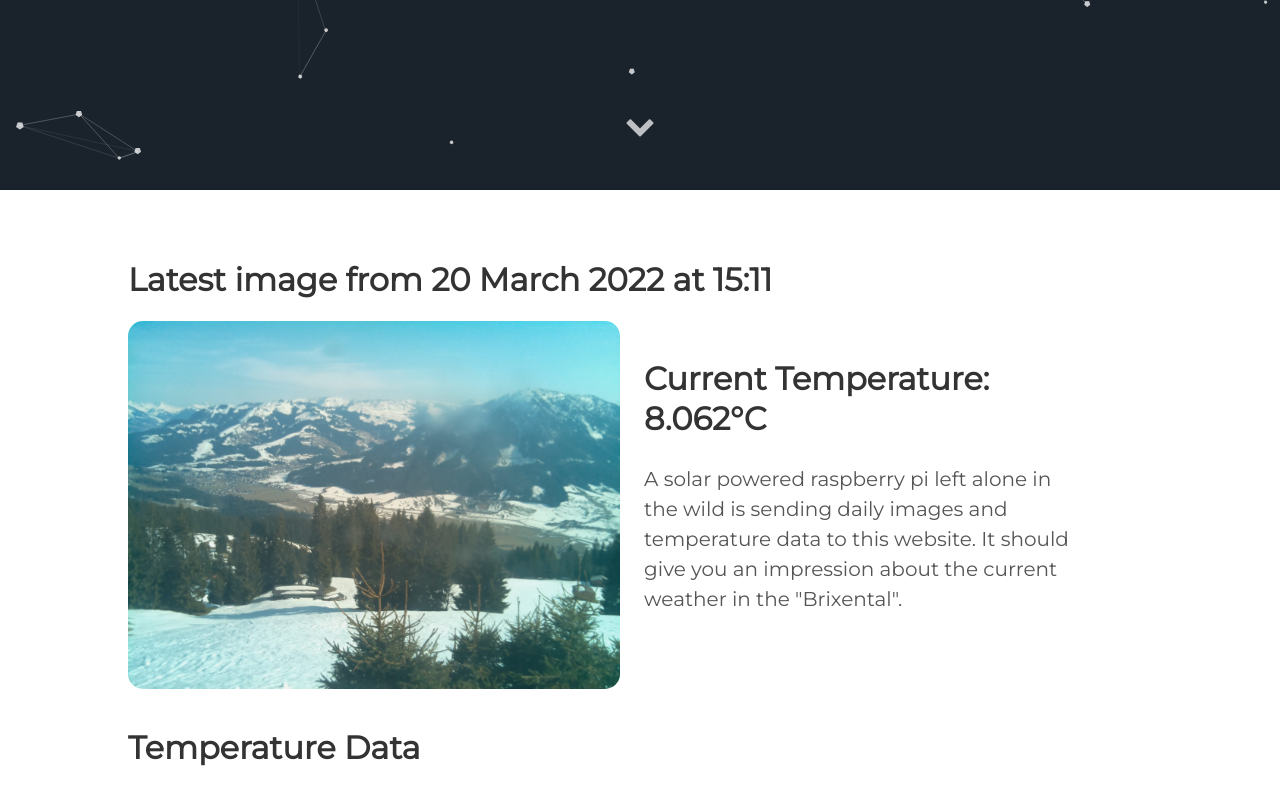
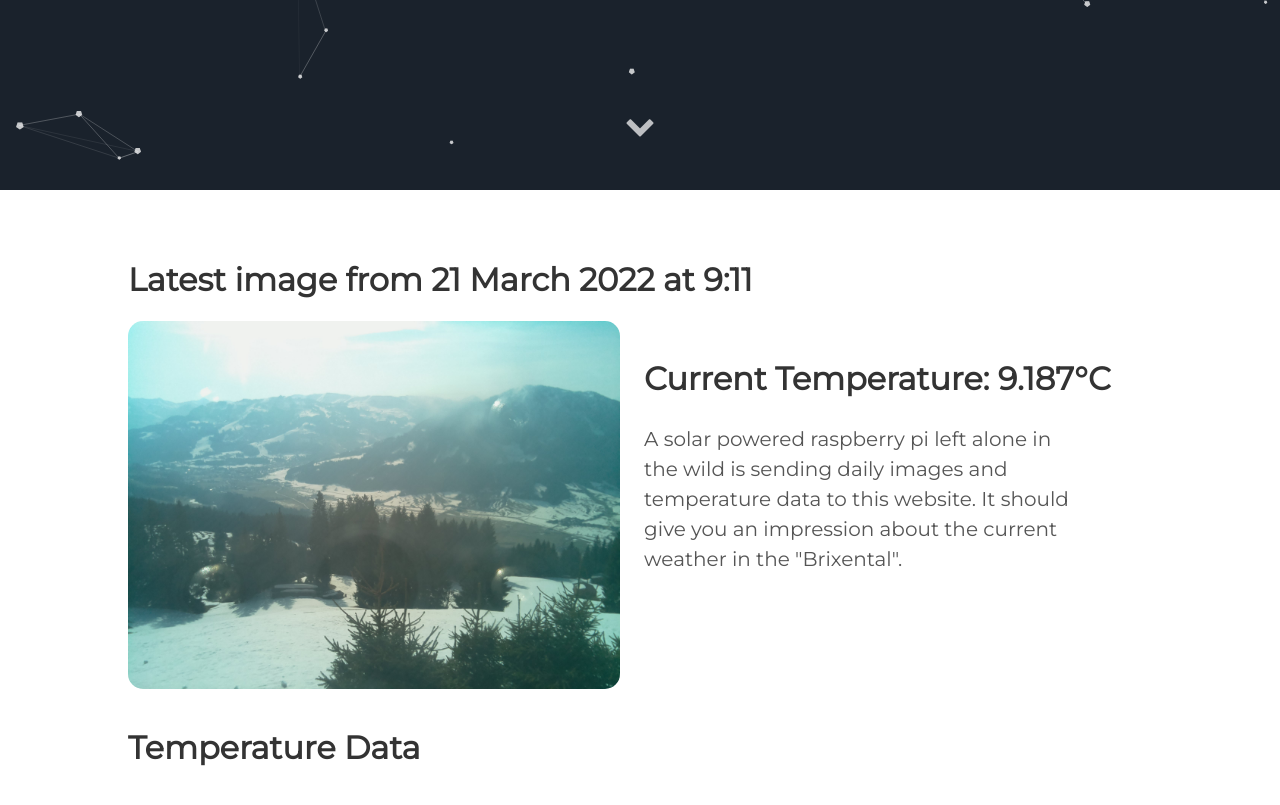
Before and after one commit to vektorious/vektorious.github.io, a Jekyll site: the page built from resources/huette.md, in a window 1280 px wide and 900 px high, scrolled down 710 px. Shown: the top 805 px of the window. Built offline with Jekyll 4.4.1, drawn with Linux system fonts in a browser that asks for light colours.

Commit message:
I'm a bot beep boop

```diff
--- a/resources/huette.md
+++ b/resources/huette.md
@@ -6,13 +6,13 @@ image: '/assets/img/'
 description: 'Live image from the Austrian alps'
 twitter_text: ' '
 ---
-## Latest image from 20 March 2022 at 15:11
+## Latest image from 21 March 2022 at  9:11
 <div class="huette">
   <div class="huette-image">
     <img src="{{ "/assets/img/huette.jpg" | prepend: site.baseurl }}">
   </div>
   <div class="huette-text">
-        <h2>Current Temperature: 8.062°C</h2>
+        <h2>Current Temperature: 9.187°C</h2>
         <p>A solar powered raspberry pi left alone in the wild is sending daily images and temperature data to this website. It should give you an impression about the current weather in the "Brixental".</p>
 
   </div>
```
Also changed, not shown: rpi-script/2022-03-21_090950.txt (renamed from rpi-script/2022-03-20_150949.txt, +5 -5 lines), rpi-script/huette.md (+2 -2 lines), assets/img/huette.jpg, assets/img/temp_plot.png, rpi-script/temp_plot.png, 1 other file.
